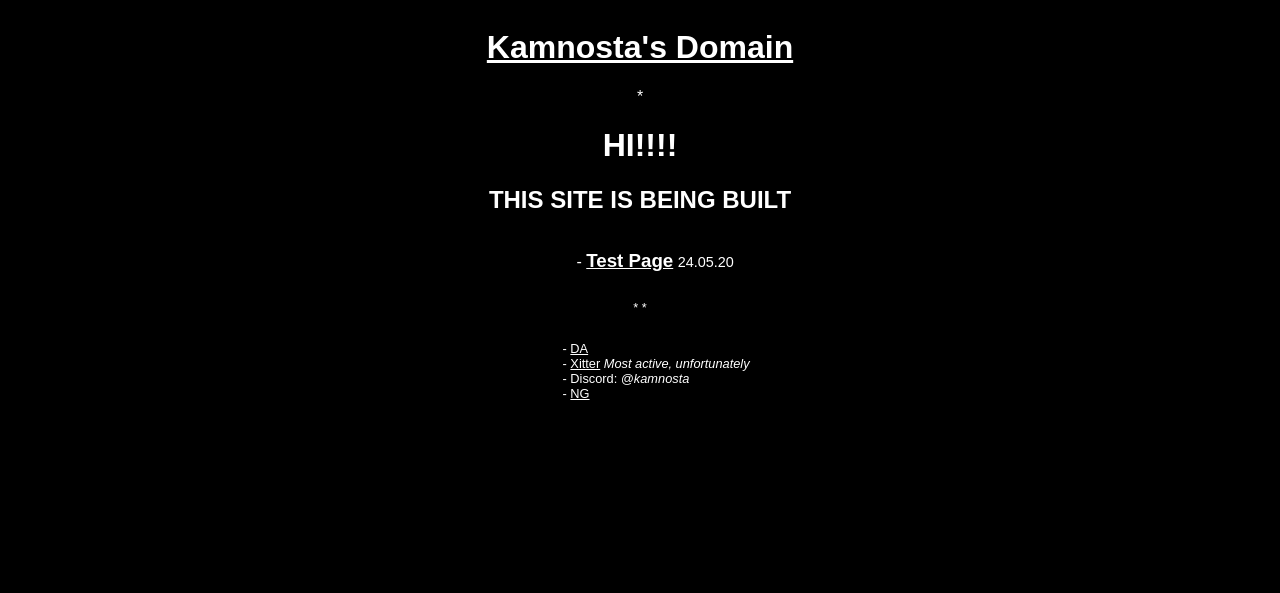
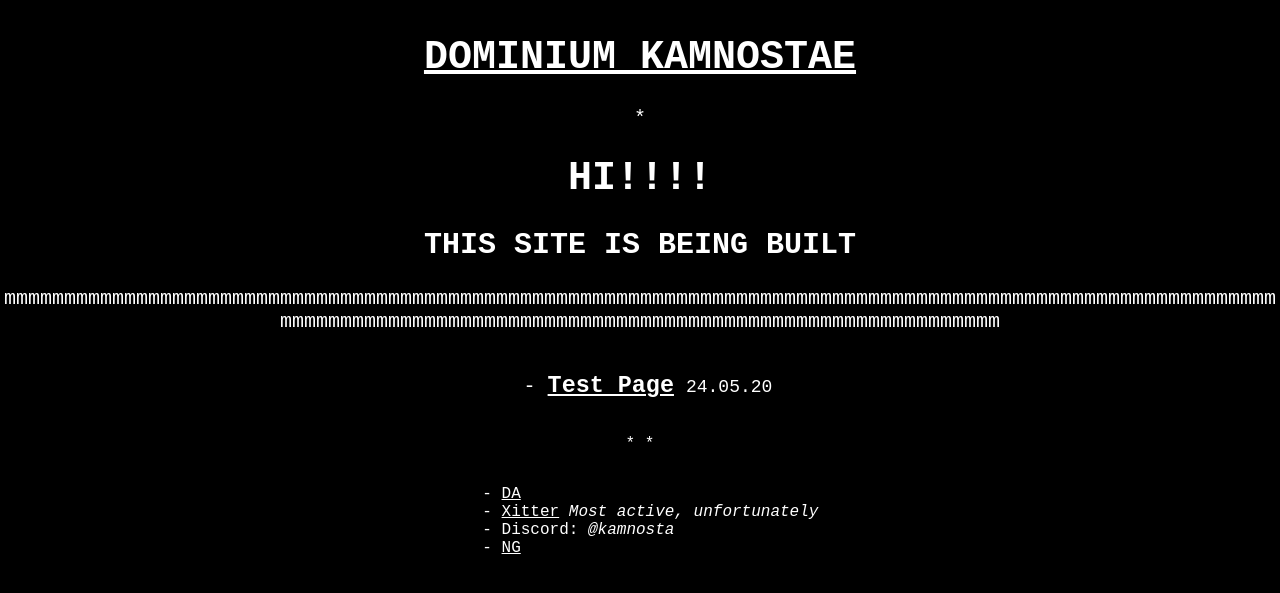
Before and after one commit to kamnosta/testproj, a Jekyll site: the page built from index.markdown, in a window 1280 px wide. Shown: the top 593 px of the page. Built offline with Jekyll 4.4.1, drawn with Linux system fonts in a browser that asks for light colours.

Commit message:
new css test

```diff
--- a/_config.yml
+++ b/_config.yml
@@ -18,12 +18,14 @@
 # You can create any custom variable you would like, and they will be accessible
 # in the templates via {{ site.myvariable }}.
 
-title: Kamnosta's Domain
+title: DOMINIUM KAMNOSTAE
 email: kamnosta@gmail.com
 description: >- # this means to ignore newlines until "baseurl:"
   HELLO????
 baseurl: "" # the subpath of your site, e.g. /blog
 url: "https://kamnosta.net" # the base hostname & protocol for your site, e.g. http://example.com
+
+timezone: Etc/UTC
 
 github: [metadata] #Why is this needed...
 
--- a/_layouts/base.html
+++ b/_layouts/base.html
@@ -19,14 +19,19 @@
 				text-align: center;
 				display: flex;
   				justify-content: center;
+
+				margin-left: auto;
+				margin-right: auto;
 			}
 
 			body {
 				background-color: black;
 				color: white;
-				font-family: sans-serif;
+				font-family: "Courier New", Courier, sans-serif;
 
-				max-width: fit-content;
+				font-size: 125%;
+				max-width: 64em;
+				overflow-wrap: break-word;
 			}
 
 			a {
--- a/_layouts/home.html
+++ b/_layouts/home.html
@@ -10,6 +10,8 @@ layout: base
 
 		<h2>THIS SITE IS BEING BUILT</h2>
 	</div>
+
+	<p>mmmmmmmmmmmmmmmmmmmmmmmmmmmmmmmmmmmmmmmmmmmmmmmmmmmmmmmmmmmmmmmmmmmmmmmmmmmmmmmmmmmmmmmmmmmmmmmmmmmmmmmmmmmmmmmmmmmmmmmmmmmmmmmmmmmmmmmmmmmmmmmmmmmmmmmmmmmmmmmmmmmmmm</p>
 
 	{{ content }}
 
```
